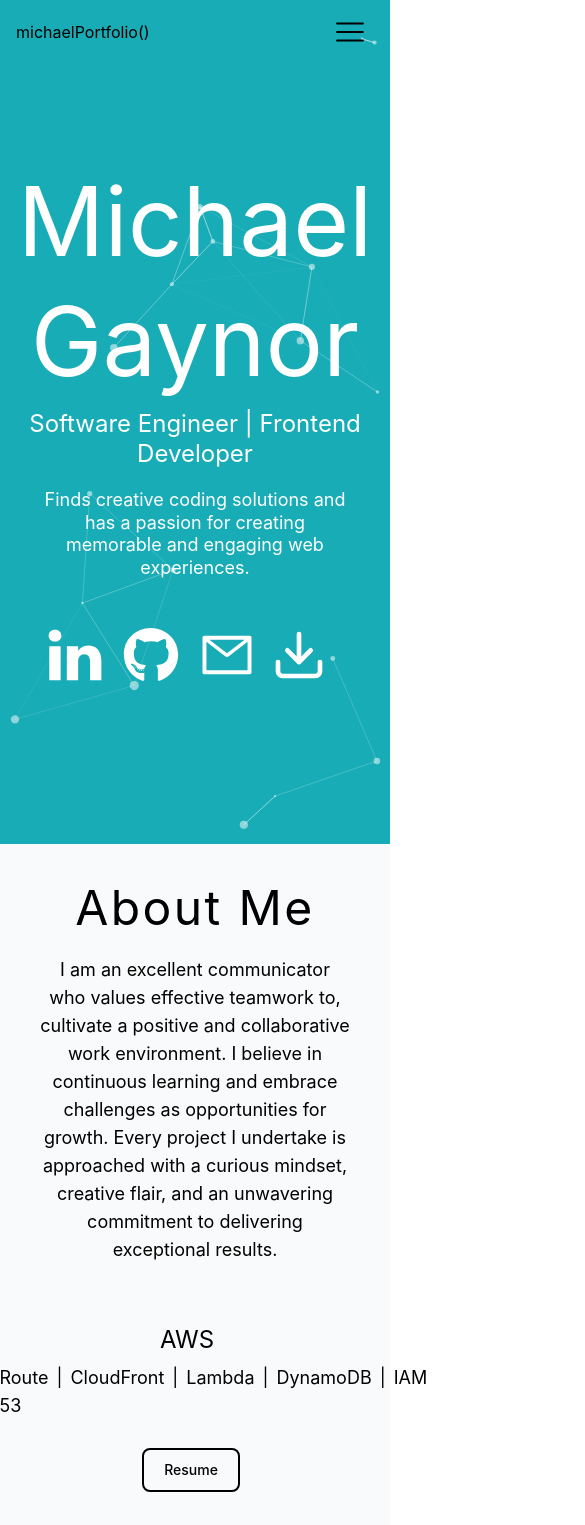
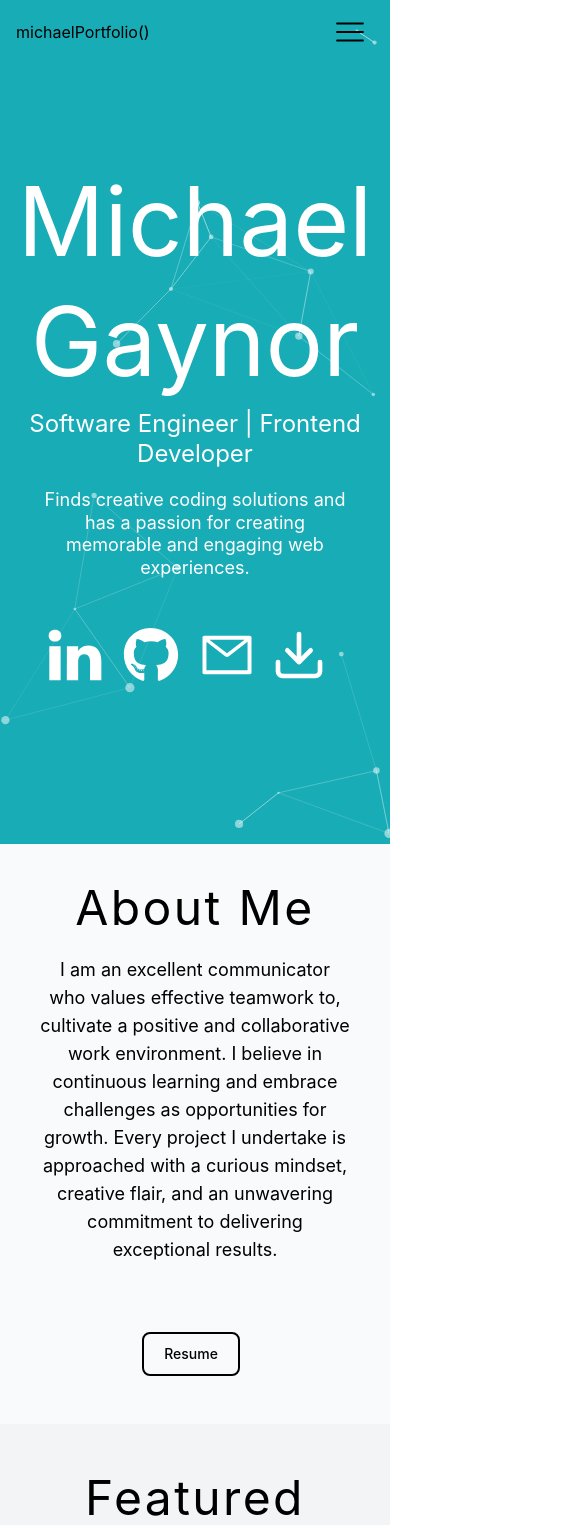
Before and after one commit to Mgaynor2022/Portfolio, a React (Vite) app: page / in a window 390 px wide. Shown: the top 1525 px of the page, 585 px wide, since content can reach past the window. Built offline with nearby package versions, Linux system fonts and the light colour scheme.

Commit message:
updating AWS Section

```diff
--- a/src/App.css
+++ b/src/App.css
@@ -9,7 +9,6 @@ body {
   -moz-osx-font-smoothing: grayscale;
   overflow-x: hidden;
 }
-
 #navbar-active{
   background-color: rgb(243 244 246);
 
@@ -18,6 +17,9 @@ body {
   background-color: rgb(243 244 246);
 }
 @media only screen and (max-width: 900px) {
+  #aws{
+    display: none;
+  }
   #bigNavbar{
     display:none
   }
--- a/src/App.jsx
+++ b/src/App.jsx
@@ -4,6 +4,7 @@ import ContactUs from './components/ContactUs'
 import Footer from './components/Footer'
 import About from './components/About'
 import LandingPage from './components/LandingPage'
+// import Certifications from './components/Certifications'
 import './App.css'
 
 
@@ -15,6 +16,7 @@ export default function App(){
           <>
             <LandingPage />
             <About />
+            {/* <Certifications /> */}
             <Project />
             <ContactUs />
             <Footer />
--- a/src/components/About.jsx
+++ b/src/components/About.jsx
@@ -23,7 +23,7 @@ export default function About(){
           {/* <h1 className="text-2xl text-center mb-6 tracking-wider">Skills</h1> */}
           <div
             id="icons"
-            className="flex justify-center px-40 font-normal text-lg  "
+            className="flex justify-center lg:px-40 mb-10  font-normal text-lg  "
           >
             <p className="mr-4 text-black border-2 border-black  hover:bg-gray-200 focus:outline-none focus:ring-4 focus:ring-gray-300 font-medium rounded-lg text-sm px-5 py-2.5 mb-2">
               HTML
@@ -57,18 +57,19 @@ export default function About(){
               Github
             </p>
           </div>
-          <p className="font-normal text-2xl mr-4 mt-5 mb-2">AWS</p>
-          <div className="flex justify-center px-40 font-normal text-lg">
+          <p id="aws" className="font-normal text-2xl mr-4 mt-5 mb-2">AWS</p>
+          <div id="aws" className=" flex justify-center px-12 lg:px-24 mb-24  font-normal text-lg">
             <p className="mr-2">S3</p>
             <p className="mr-2">|</p>
-            <p className="mr-2">Route 53</p>
+            <p className="mr-2">Route53</p>
             <p className="mr-2">|</p>
             <p className="mr-2">CloudFront</p>
-            <p className="mr-2">|</p>
-            <p className="mr-2">Lambda</p> <p className="mr-2">|</p>
-            <p className="mr-2">DynamoDB</p> <p className="mr-2">|</p>
-            <p className="mr-2">IAM</p>
+              <p className="mr-2">|</p>
+              <p className="mr-2">Lambda</p> <p className="mr-2">|</p>
+              <p className="mr-2">DynamoDB</p> <p className="mr-2">|</p>
+              <p className="mr-2">IAM</p>
           </div>
+
 
           <a
             href="https://docs.google.com/document/d/1huQQ0CeLkIBLc7HfL_KeCxpDcLv16NPbJs9Kisd35PI/edit"
```
